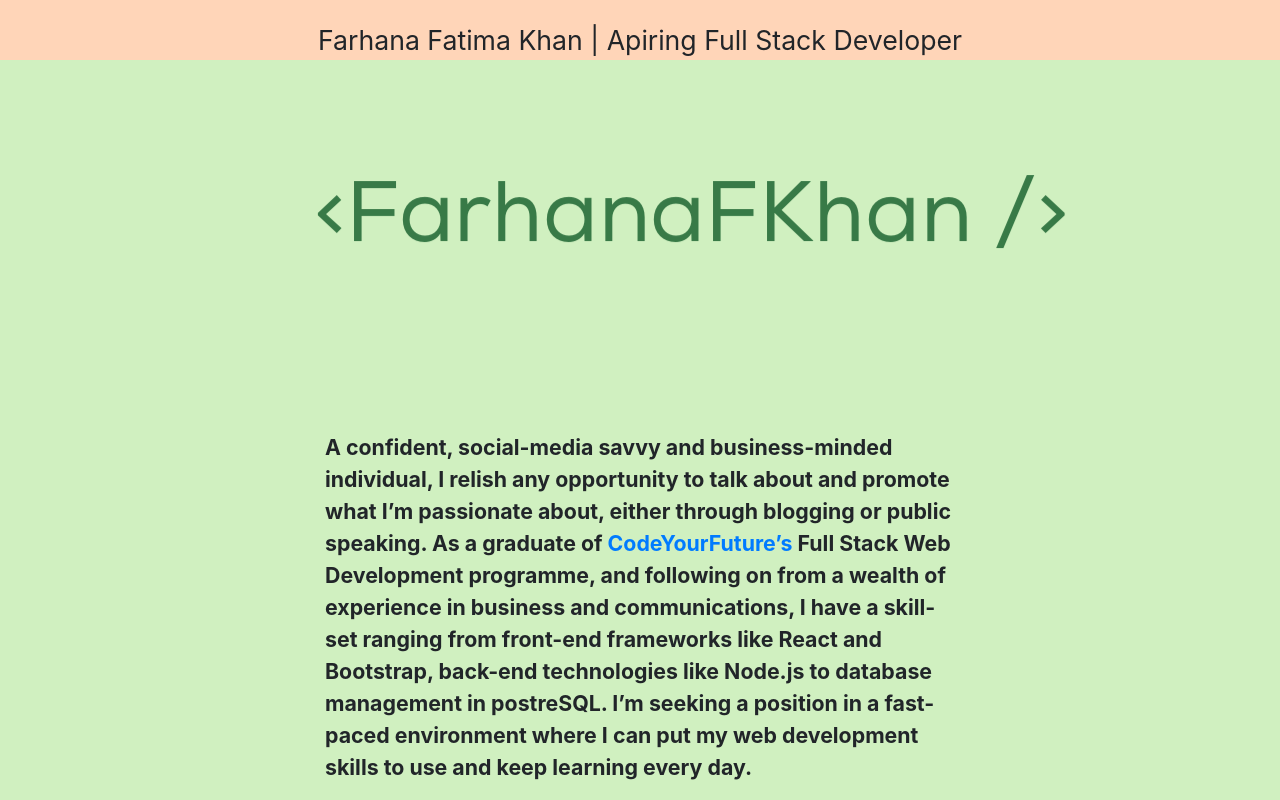
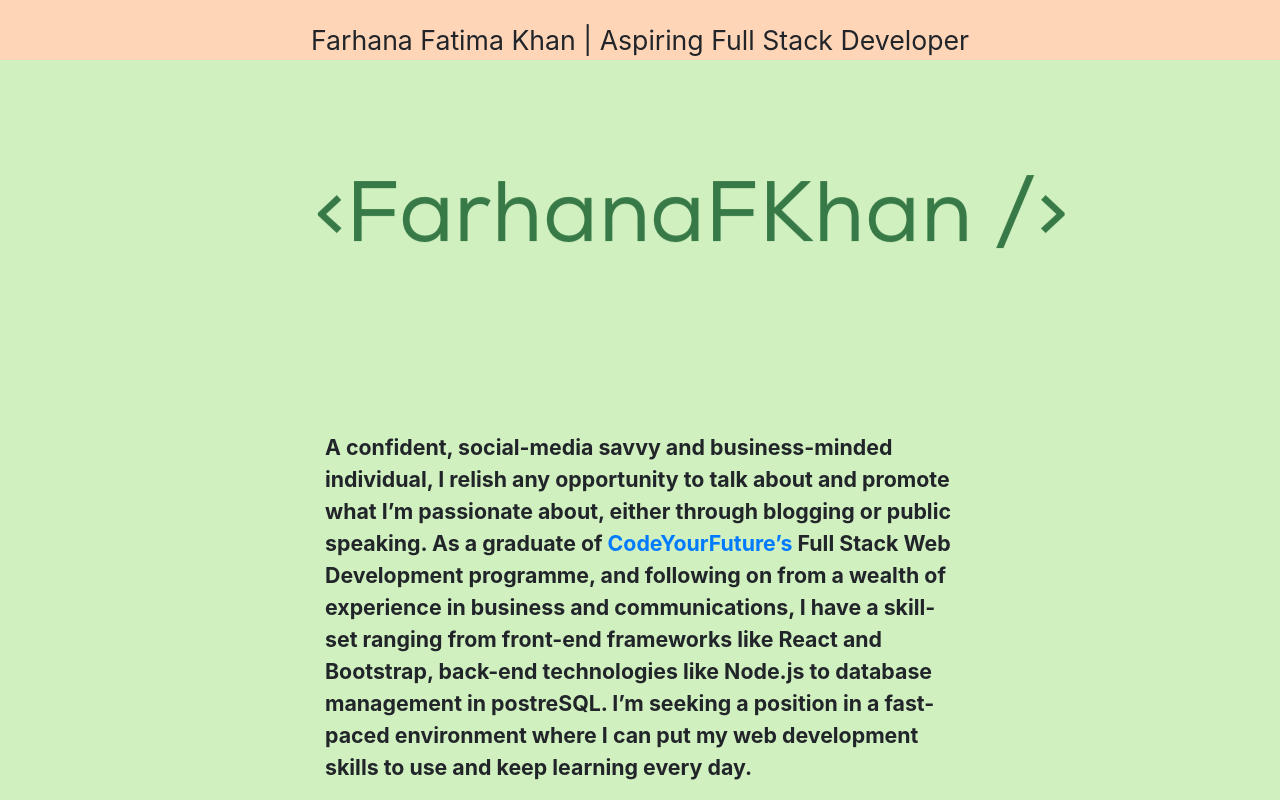
Before and after one commit to FarhanaFKhan/ffk-profile, a React (Create React App) app: page / in a window 1280 px wide. Shown: the top 800 px of the page. Built offline with nearby package versions, Linux system fonts and the light colour scheme.

Commit message:
typo fixed

```diff
--- a/src/Header.js
+++ b/src/Header.js
@@ -3,7 +3,7 @@ import React from 'react';
 function Header(){
     return(
         <div className= "header">
-            <p>Farhana Fatima Khan | Apiring Full Stack Developer</p>
+            <p>Farhana Fatima Khan | Aspiring Full Stack Developer</p>
         </div>
     )
 
```
